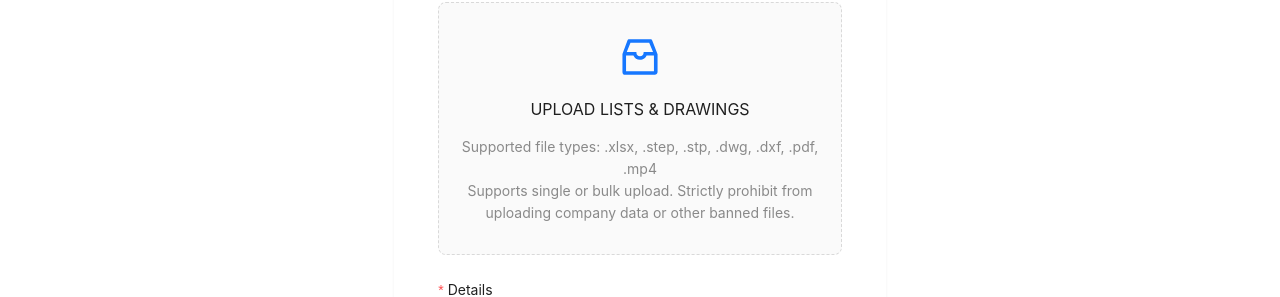
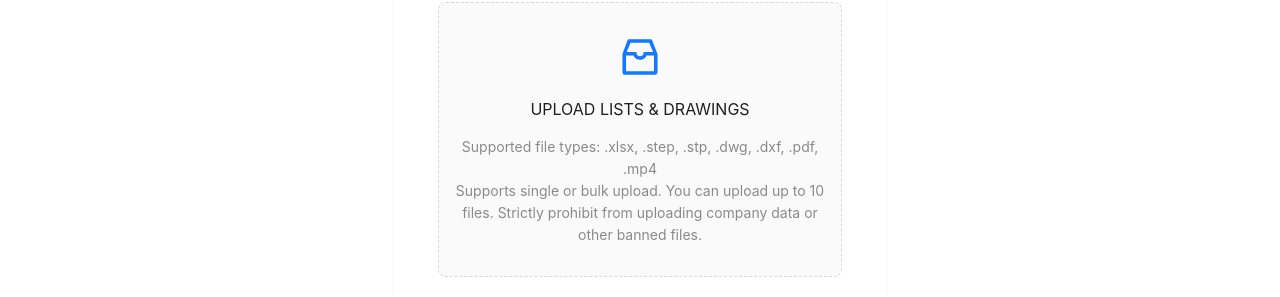
Before and after one commit to alperenerS/steelify.io, a React (Create React App) app in the folder client/: page /get-quote in a window 1280 px wide. Shown: the part 277-574 px from the top of the page. Built offline with nearby package versions, Linux system fonts and the light colour scheme; sample sign-in values are in the browser's storage.

Commit message:
Future: File Upload & Sample Photo Upload Rules

```diff
--- a/client/src/Pages/GetQuote/fileUpload.js
+++ b/client/src/Pages/GetQuote/fileUpload.js
@@ -1,10 +1,12 @@
-import React from "react";
+import React, { useState } from "react";
 import { Upload, message } from "antd";
 import { InboxOutlined } from "@ant-design/icons";
 
 const { Dragger } = Upload;
 
 const FileUpload = ({ onFileListChange }) => {
+  const [fileList, setFileList] = useState([]);
+
   const allowedExtensions = [
     ".xlsx",
     ".step",
@@ -15,20 +17,28 @@ const FileUpload = ({ onFileListChange }) => {
     ".mp4",
   ];
 
+  const fileExtensionsString = allowedExtensions.join(",");
+
   const beforeUpload = (file) => {
-    const isAllowed = allowedExtensions.some((extension) =>
-      file.name.endsWith(extension)
+    const isAllowed = allowedExtensions.some(extension =>
+      file.name.toLowerCase().endsWith(extension)
     );
     if (!isAllowed) {
       message.error(`${file.name} is not a supported file type.`);
+      return Upload.LIST_IGNORE; // This will prevent the file from being added to the list
     }
     return false;
   };
 
   const onChange = (info) => {
-    const newFiles = info.fileList.map((file) =>
-      file.originFileObj ? file.originFileObj : file
-    );
+    if (info.fileList.length > 10) {
+      message.error(`You can upload up to 10 files. You have tried to upload ${info.fileList.length}. Please remove excess files.`);
+      info.fileList = info.fileList.slice(0, 10);
+    }
+
+    // Map through fileList to ensure we're working with the originFileObjs
+    const newFiles = info.fileList.map(file => file.originFileObj ? file.originFileObj : file);
+    setFileList(newFiles);
     onFileListChange(newFiles);
   };
 
@@ -38,6 +48,8 @@ const FileUpload = ({ onFileListChange }) => {
       multiple={true}
       beforeUpload={beforeUpload}
       onChange={onChange}
+      fileList={fileList}
+      accept={fileExtensionsString} // Specify accepted file types
     >
       <p className="ant-upload-drag-icon">
         <InboxOutlined />
@@ -45,8 +57,7 @@ const FileUpload = ({ onFileListChange }) => {
       <p className="ant-upload-text">UPLOAD LISTS & DRAWINGS</p>
       <p className="ant-upload-hint">
         Supported file types: {allowedExtensions.join(", ")} <br />
-        Supports single or bulk upload. Strictly prohibit from uploading company
-        data or other banned files.
+        Supports single or bulk upload. You can upload up to 10 files. Strictly prohibit from uploading company data or other banned files.
       </p>
     </Dragger>
   );
--- a/client/src/Pages/GetQuote/getQuoteForm.js
+++ b/client/src/Pages/GetQuote/getQuoteForm.js
@@ -19,8 +19,8 @@ const GetQuoteForm = ({ onSubmit, order_id, isPreFilled = false }) => {
       });
     }
 
-    const fetchQuoteDetails = async () => {
-      if (isPreFilled && order_id) {
+    if (isPreFilled && order_id) {
+      const fetchQuoteDetails = async () => {
         try {
           const response = await axios.get(`${API_BASE_URL}/order/${order_id}`);
           if (response.data && response.data.data) {
@@ -49,10 +49,10 @@ const GetQuoteForm = ({ onSubmit, order_id, isPreFilled = false }) => {
           console.error("Failed to fetch quote details:", error);
           message.error("Failed to load quote details.");
         }
-      }
-    };
+      };
 
-    fetchQuoteDetails();
+      fetchQuoteDetails();
+    }
   }, [form, order_id, isPreFilled]);
 
   const handleFileChange = (newFileList) => {
@@ -60,10 +60,21 @@ const GetQuoteForm = ({ onSubmit, order_id, isPreFilled = false }) => {
   };
 
   const handlePhotoChange = ({ fileList: newPhotoList }) => {
-    const newPhotos = newPhotoList.map((file) =>
-      file.originFileObj ? file.originFileObj : file
-    );
-    setPhotoList(newPhotos);
+    const filteredList = newPhotoList.filter(file => {
+      if (file.type.startsWith('image/')) {
+        return true;
+      } else {
+        message.error(`${file.name} is not an image file.`, 10);
+        return false;
+      }
+    });
+
+    if (filteredList.length > 10) {
+      message.error("You can only upload up to 10 photos.", 10);
+      filteredList.length = 10;
+    }
+
+    setPhotoList(filteredList.map(file => file.originFileObj ? file.originFileObj : file));
   };
 
   const onFinish = (values) => {
@@ -79,7 +90,7 @@ const GetQuoteForm = ({ onSubmit, order_id, isPreFilled = false }) => {
       delivery_date: "2024-02-25",
       status: "Pending Review",
       reference: "-",
-      filename: "-",
+      filename: "-"
     };
     onSubmit(extendedValues, fileList, photoList);
   };
@@ -116,6 +127,7 @@ const GetQuoteForm = ({ onSubmit, order_id, isPreFilled = false }) => {
           name="samplePhotos"
           listType="picture"
           multiple={true}
+          accept=".jpg,.jpeg,.png"
           beforeUpload={() => false}
           onChange={handlePhotoChange}
         >
```
